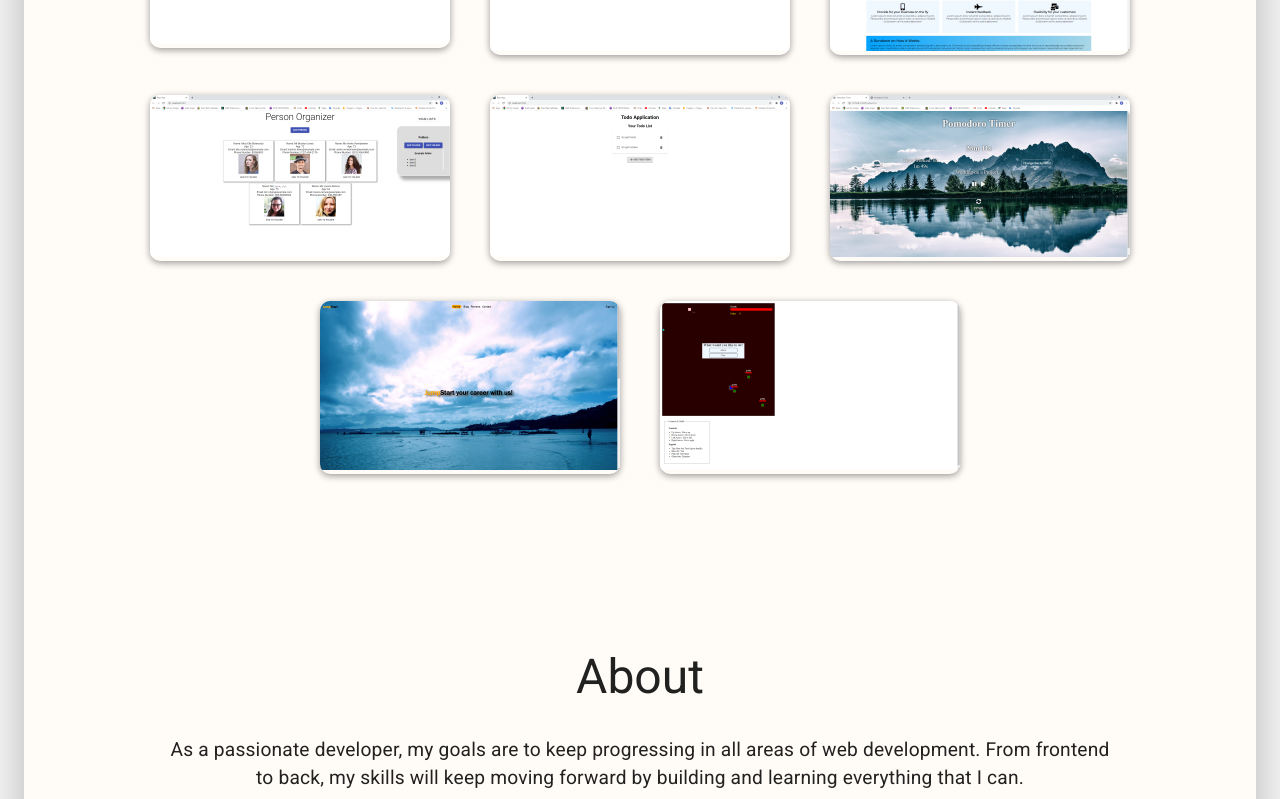
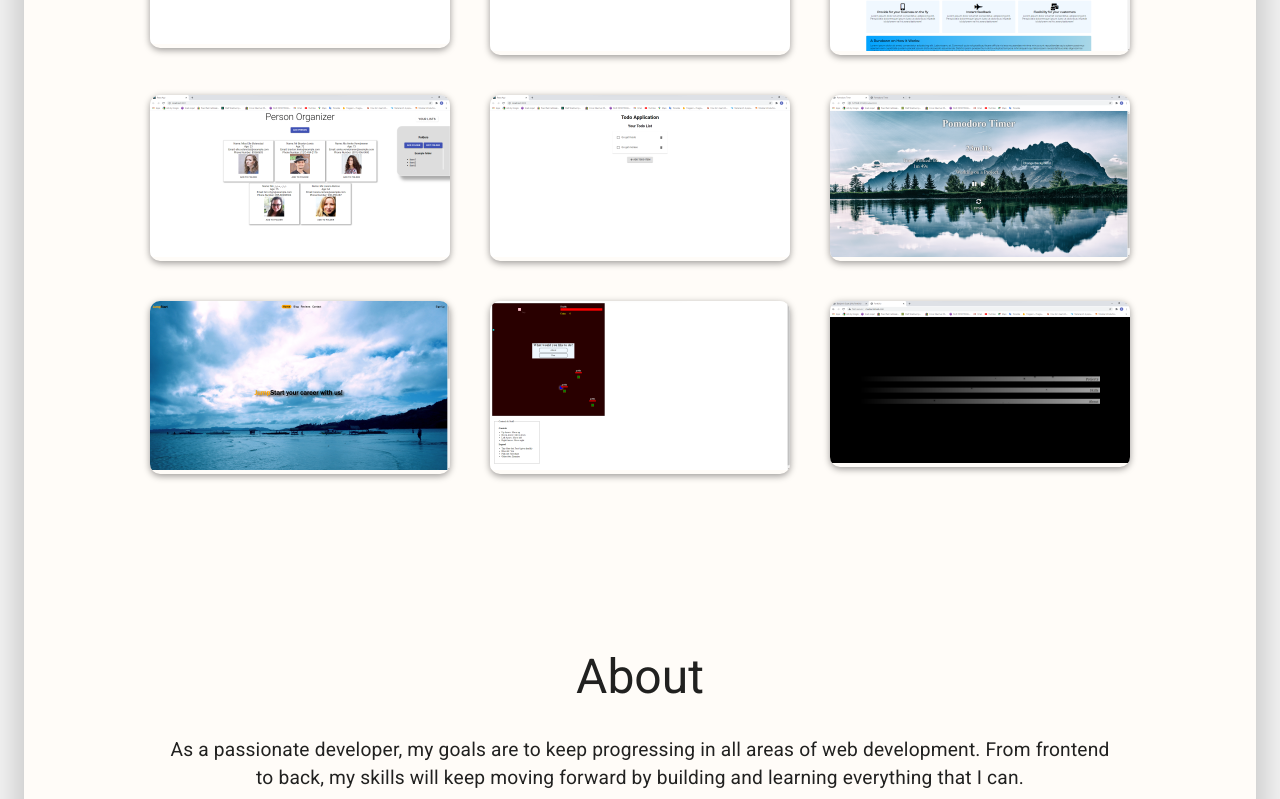
Before and after one commit to benzend/react-portfolio, a React (Create React App) app: page / in a window 1280 px wide. Shown: the part 1181-1980 px from the top of the page. Built offline with nearby package versions, Linux system fonts and the light colour scheme.

Commit message:
added links and projects to home

```diff
--- a/src/pages/home-page/components/HomeProjectsSection.js
+++ b/src/pages/home-page/components/HomeProjectsSection.js
@@ -95,8 +95,8 @@ export const HomeProjectsSection = () => {
           tech=">>React<<"
           projBtnsStyle={projBtns}
           btnsContainer={btnsContainer}
-          gitHubUrl=""
-          liveUrl=""
+          gitHubUrl="https://github.com/benzend/language-learning-app"
+          liveUrl="https://thirsty-wright-d1d04e.netlify.app/"
         />
         <Project
           img={img}
@@ -109,8 +109,8 @@ export const HomeProjectsSection = () => {
           tech=">>JavaScript<<"
           projBtnsStyle={projBtns}
           btnsContainer={btnsContainer}
-          gitHubUrl=""
-          liveUrl=""
+          gitHubUrl="https://github.com/benzend/tic-tac-toe"
+          liveUrl="https://benzend.github.io/tic-tac-toe/"
         />
         <Project
           img={img}
@@ -123,8 +123,8 @@ export const HomeProjectsSection = () => {
           tech=">>JQuery<<"
           projBtnsStyle={projBtns}
           btnsContainer={btnsContainer}
-          gitHubUrl=""
-          liveUrl=""
+          gitHubUrl="https://github.com/benzend/accounting-website"
+          liveUrl="https://benzend.github.io/accounting-website/"
         />
         <Project
           img={img}
@@ -137,8 +137,8 @@ export const HomeProjectsSection = () => {
           tech=">>React<<"
           projBtnsStyle={projBtns}
           btnsContainer={btnsContainer}
-          gitHubUrl=""
-          liveUrl=""
+          gitHubUrl="https://github.com/benzend/react-api-handler"
+          liveUrl="https://serene-kirch-b5fcfb.netlify.app/"
         />
         <Project
           img={img}
@@ -151,8 +151,8 @@ export const HomeProjectsSection = () => {
           tech=">>React<<"
           projBtnsStyle={projBtns}
           btnsContainer={btnsContainer}
-          gitHubUrl=""
-          liveUrl=""
+          gitHubUrl="https://github.com/benzend/todo-application"
+          liveUrl="https://quizzical-edison-93c715.netlify.app/"
         />
         <Project
           img={img}
@@ -165,8 +165,8 @@ export const HomeProjectsSection = () => {
           tech=">>JavaScript<<"
           projBtnsStyle={projBtns}
           btnsContainer={btnsContainer}
-          gitHubUrl=""
-          liveUrl=""
+          gitHubUrl="https://github.com/benzend/pomodoro-timer"
+          liveUrl="https://benzend.github.io/pomodoro-timer/"
         />
         <Project
           img={img}
@@ -179,8 +179,8 @@ export const HomeProjectsSection = () => {
           tech=">>JavaScript<<"
           projBtnsStyle={projBtns}
           btnsContainer={btnsContainer}
-          gitHubUrl=""
-          liveUrl=""
+          gitHubUrl="https://github.com/benzend/jumpstart-website"
+          liveUrl="https://benzend.github.io/jumpstart-website/"
         />
         <Project
           img={img}
@@ -193,8 +193,22 @@ export const HomeProjectsSection = () => {
           tech=">>JavaScript<<"
           projBtnsStyle={projBtns}
           btnsContainer={btnsContainer}
-          gitHubUrl=""
-          liveUrl=""
+          gitHubUrl="https://github.com/benzend/small-rpg-game"
+          liveUrl="https://benzend.github.io/small-rpg-game/"
+        />
+        <Project
+          img={img}
+          imgSource="./images/thumbnails/Portfolio-thumbnail.png"
+          imgContainer={imgContainer}
+          imgOverlay={imgOverlay}
+          imgTitleStyle={imgTitle}
+          imgTitle="An Old Portfolio"
+          techStyle={techStyle}
+          tech=">>JavaScript<<"
+          projBtnsStyle={projBtns}
+          btnsContainer={btnsContainer}
+          gitHubUrl="https://github.com/benzend/creative-portfolio"
+          liveUrl="https://benzend.github.io/creative-portfolio/"
         />
       </Grid>
     </Box>
```
